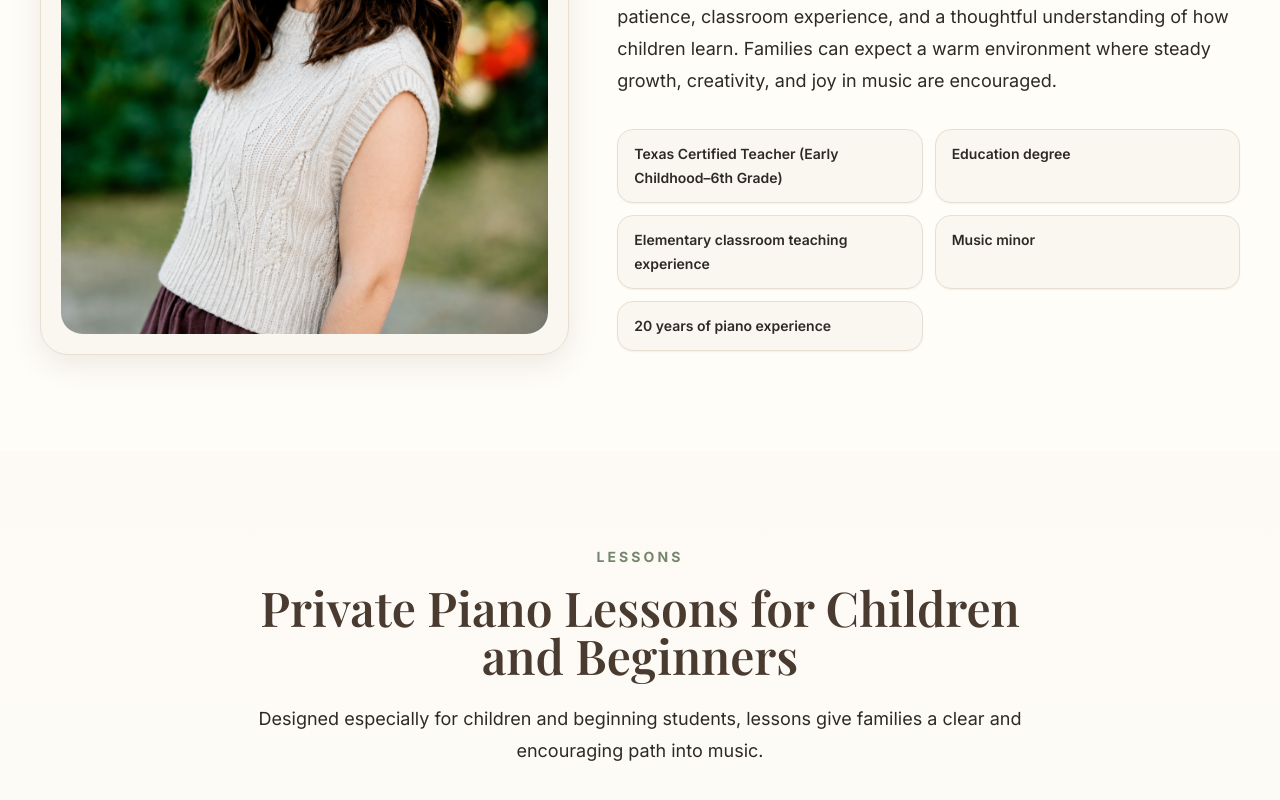
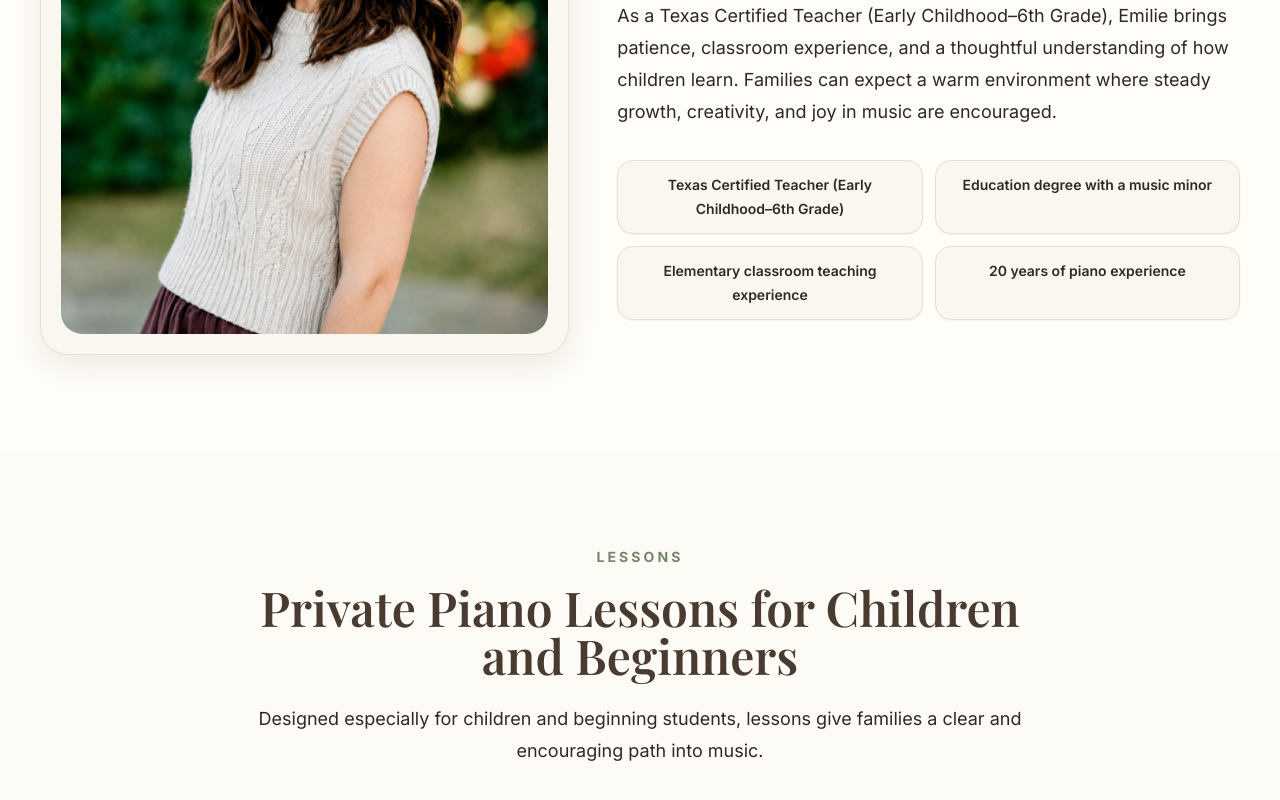
Before and after one commit to lukebyrd7-cmd/Byrd-Piano-Studio, a Next.js app: page / in a window 1280 px wide. Shown: the part 1200-2000 px from the top of the page. Built offline with nearby package versions, Linux system fonts and the light colour scheme.

Commit message:
Polish about credentials and lesson inclusions

```diff
--- a/app/page.tsx
+++ b/app/page.tsx
@@ -39,7 +39,6 @@ const includedItems = [
   "Personalized one-on-one instruction",
   "Technique and foundational piano skills",
   "Music reading and rhythm training",
-  "Ear training",
   "Repertoire selected for the student’s level and interests",
   "Practice guidance for home success",
 ];
@@ -54,9 +53,8 @@ const familyReasons = [
 
 const credentials = [
   "Texas Certified Teacher (Early Childhood–6th Grade)",
-  "Education degree",
+  "Education degree with a music minor",
   "Elementary classroom teaching experience",
-  "Music minor",
   "20 years of piano experience",
 ];
 
@@ -178,10 +176,10 @@ export default function Home() {
                   music are encouraged.
                 </p>
               </div>
-              <div className="mt-8 grid gap-3 sm:grid-cols-2">
+              <div className="mx-auto mt-8 grid max-w-2xl justify-center gap-3 sm:grid-cols-2">
                 {credentials.map((credential) => (
                   <div
-                    className="rounded-2xl border border-beige bg-cream px-4 py-3 text-sm font-semibold leading-6 text-walnut/78 shadow-sm"
+                    className="w-full rounded-2xl border border-beige bg-cream px-4 py-3 text-center text-sm font-semibold leading-6 text-walnut/78 shadow-sm"
                     key={credential}
                   >
                     {credential}
```
